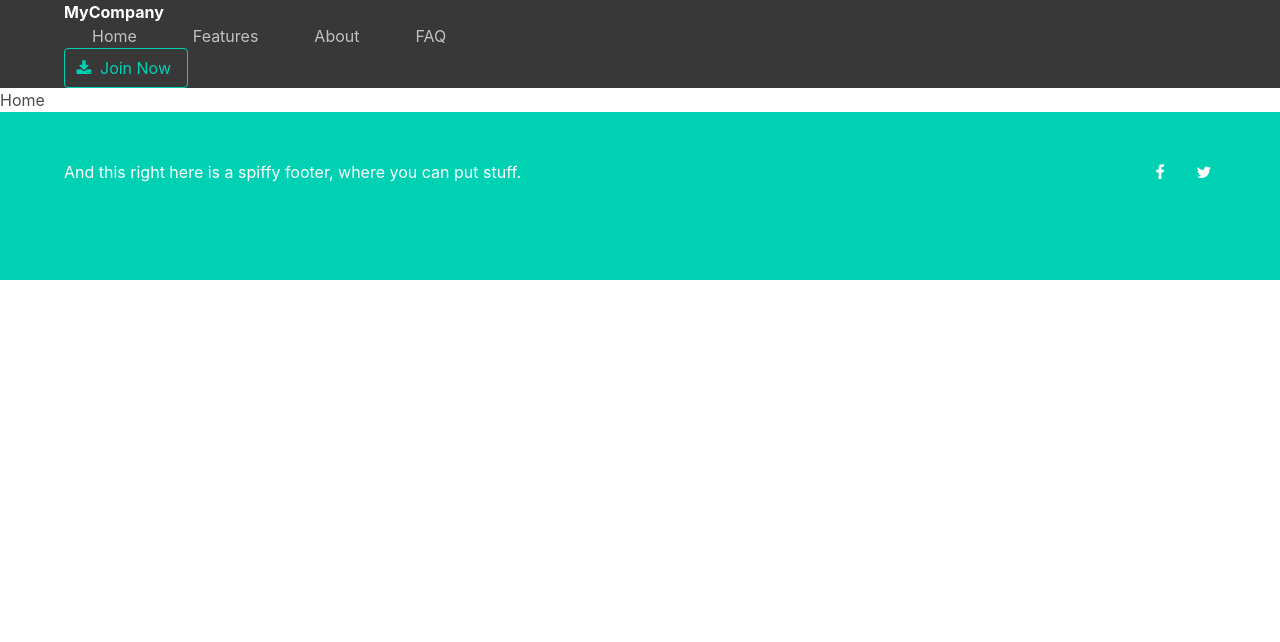
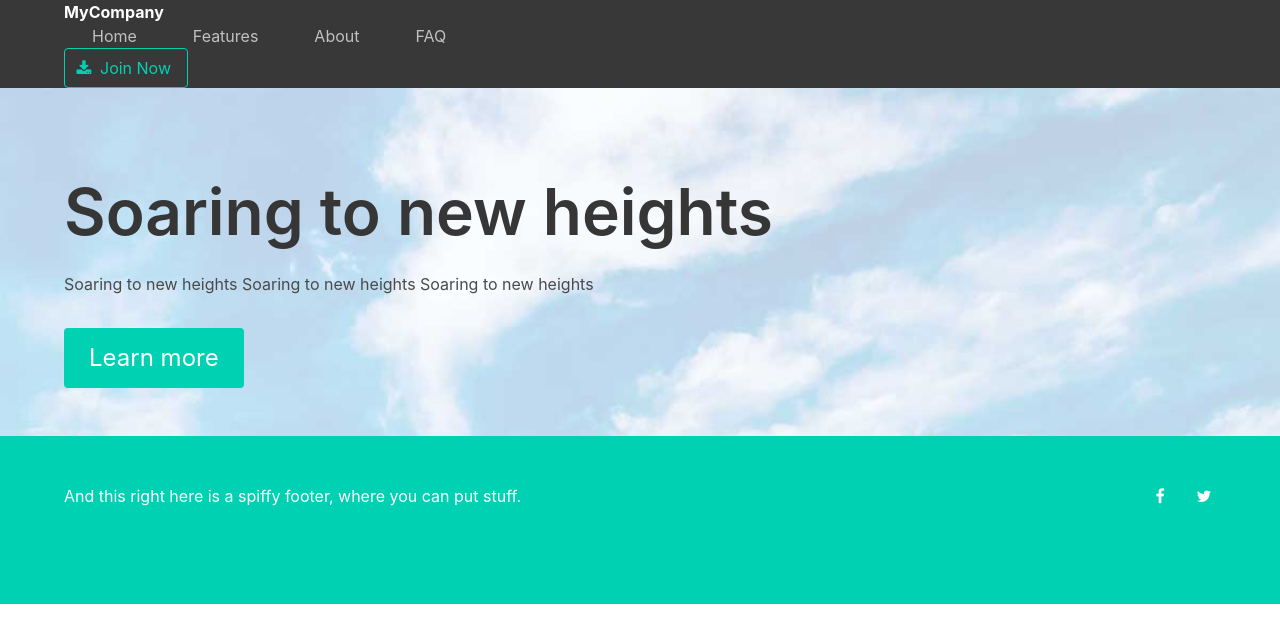
Before and after one commit to FlavioFCarvalho/vue-compare, a Vue app: page /#/ in a window 1280 px wide. Shown: the top 642 px of the page. Built offline with nearby package versions, Linux system fonts and the light colour scheme.

Commit message:
Hero Section

```diff
--- a/src/components/Home.vue
+++ b/src/components/Home.vue
@@ -1,12 +1,28 @@
 <template>
   <div class="home">
-    Home
+    <section class="hero">
+      <div class="hero-body">
+        <div class="container">
+          <h1 class="title">{{ heading}}</h1>
+          <div class="is-two-thirds colunm is-paddingless">
+            <h2 class="substitle is-4">{{subheading}}</h2>
+          </div>
+          <a class="button is-large is-primary" id="learn">Learn more</a>
+        </div>
+      </div>
+    </section>
   </div>
 </template>
 
 <script>
 export default {
-  name: 'home'
+  name: 'home',
+  data(){
+    return{
+      heading: 'Soaring to new heights',
+      subheading: 'Soaring to new heights Soaring to new heights Soaring to new heights'
+    }
+  }
 }
 </script>
 
@@ -14,4 +30,20 @@
 <style lang="sass" scoped>
 @import '../mq'
 
+.hero
+  background: url('../assets/clouds.jpg')
+  background-size: cover
+
+  .title
+    +mobile
+      font-weight: bold
+    +tablet
+      font-size: 2.5rem
+    +desktop
+      font-size: 4rem
+      margin-top: 2.5rem
+
+h2
+  margin: 1.5rem 0 2rem 0 !important
+
 </style>
```
Also changed, not shown: src/assets/clouds.jpg (added), src/assets/logo.png (deleted).
